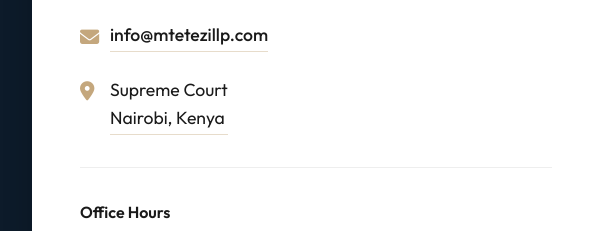
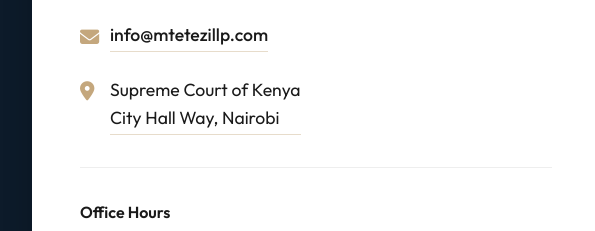
Before and after one commit to joelmuthee/legal, a plain HTML site: page index.html in a window 1280 px wide. Shown: the part 3044-3275 px from the top of the page, 40-635 px from the left. Drawn offline with Linux system fonts and the light colour scheme.

Commit message:
Refine map location and address

```diff
--- a/index.html
+++ b/index.html
@@ -303,7 +303,8 @@
                     <div style="margin-bottom: 1.5rem; display: flex; align-items: flex-start;">
                         <i class="fas fa-map-marker-alt text-accent"
                             style="width: 30px; font-size: 1.2rem; margin-top: 5px;"></i>
-                        <span class="contact-link" style="font-size: 1.1rem;">Supreme Court<br>Nairobi, Kenya</span>
+                        <span class="contact-link" style="font-size: 1.1rem;">Supreme Court of Kenya<br>City Hall Way,
+                            Nairobi</span>
                     </div>
                     <div style="margin-top: 2rem; border-top: 1px solid #eee; padding-top: 2rem;">
                         <p style="font-weight: 600; margin-bottom: 0.5rem;">Office Hours</p>
```
